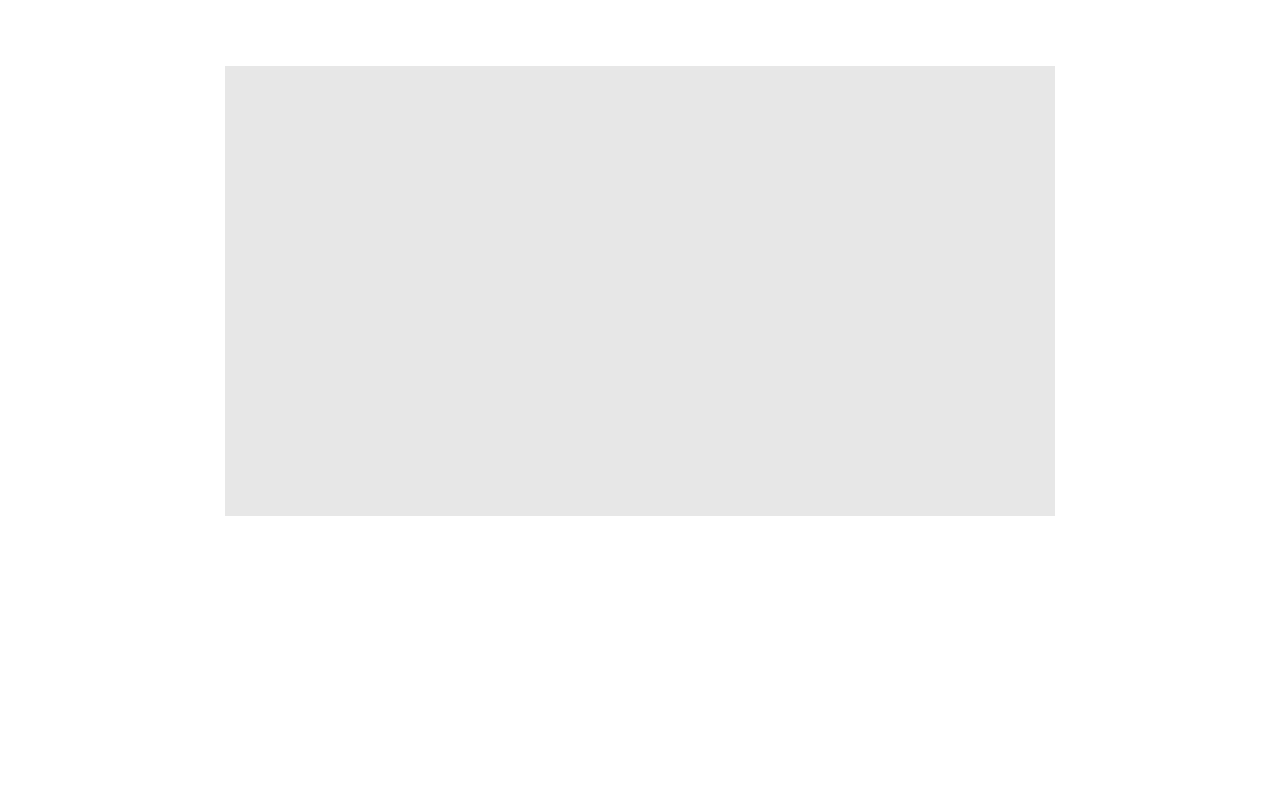
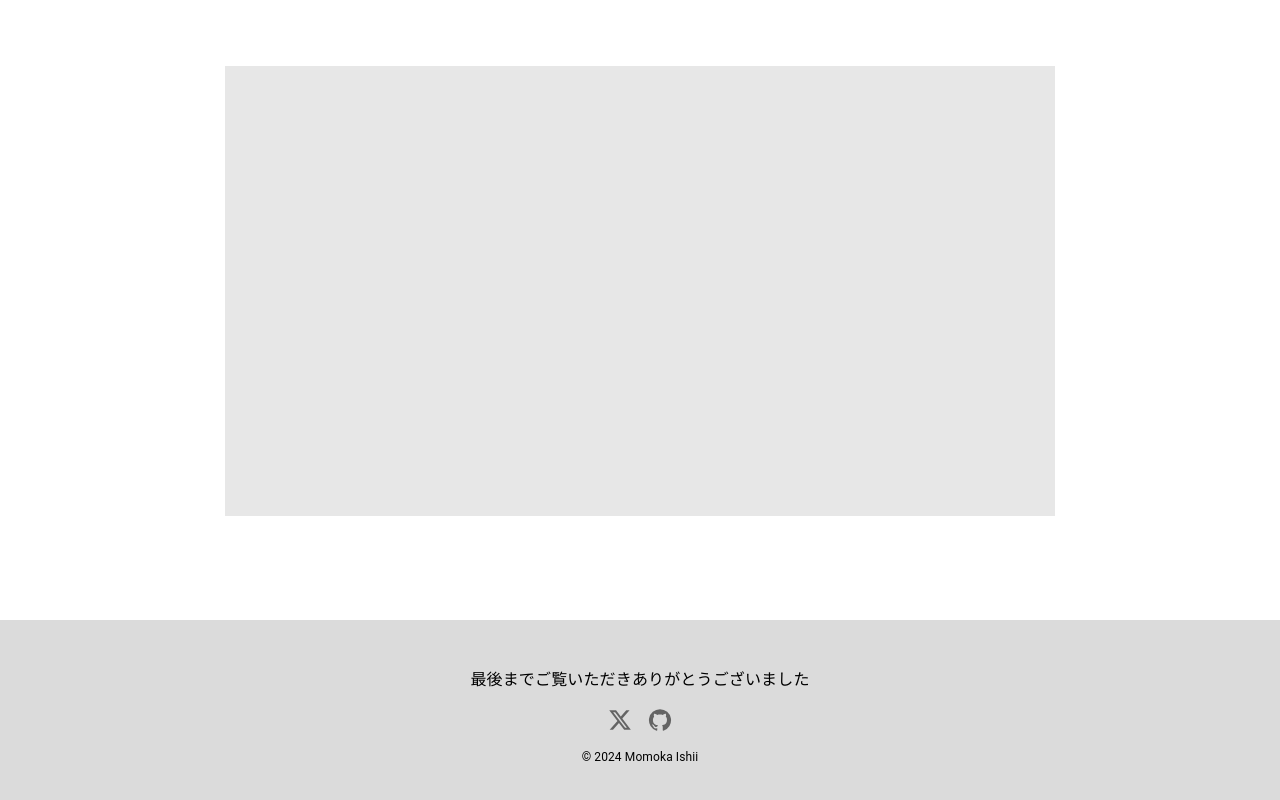
Before and after one commit to momo-41/portfolio-site, a Next.js app: page / in a window 1280 px wide. Shown: the part 4808-5608 px from the top of the page. Before the commit the page ends 5428 px from the top, so only its background shows below. Built offline with nearby package versions, Linux system fonts and the light colour scheme.

Commit message:
footerの作成

```diff
--- /dev/null
+++ b/app/components/footer.tsx
@@ -0,0 +1,34 @@
+import { Box, IconButton, Typography } from "@mui/material";
+import XIcon from "@mui/icons-material/X";
+import GitHubIcon from "@mui/icons-material/GitHub";
+
+const Footer = () => {
+  return (
+    <Box
+      display={"flex"}
+      justifyContent={"center"}
+      alignItems={"center"}
+      flexDirection={"column"}
+      px={{ xs: 5, md: 22 }}
+      py={6}
+      bgcolor={"#DBDBDB"}
+    >
+      <Typography pb={1} fontSize={{ xs: 11, md: 16 }}>
+        最後までご覧いただきありがとうございました
+      </Typography>
+      <Box flexDirection={"column-reverse"}>
+        <IconButton aria-label="x" sx={{ md: 1 }}>
+          <XIcon fontSize="inherit" />
+        </IconButton>
+        <IconButton aria-label="github">
+          <GitHubIcon fontSize="inherit" />
+        </IconButton>
+      </Box>
+      <Typography fontSize={{ xs: 10, md: 12 }} mt={1}>
+        © 2024 Momoka Ishii
+      </Typography>
+    </Box>
+  );
+};
+
+export default Footer;
--- a/app/layout.tsx
+++ b/app/layout.tsx
@@ -1,8 +1,6 @@
 import type { Metadata } from "next";
-import { Inter } from "next/font/google";
 import Header from "./components/header";
-
-const inter = Inter({ subsets: ["latin"] });
+import Footer from "./components/footer";
 
 export const metadata: Metadata = {
   title: "Create Next App",
@@ -19,6 +17,7 @@ export default function RootLayout({
       <body style={{ margin: 0 }}>
         <Header />
         {children}
+        <Footer />
       </body>
     </html>
   );
```
